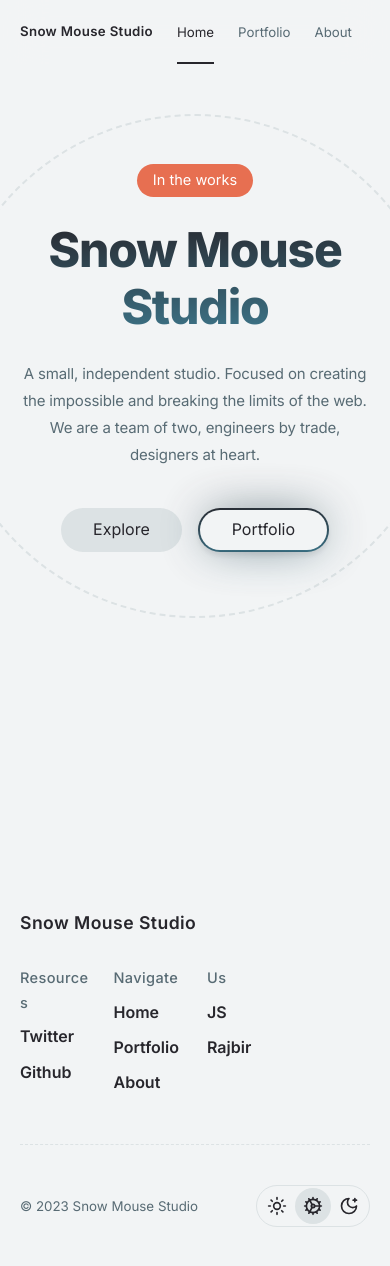
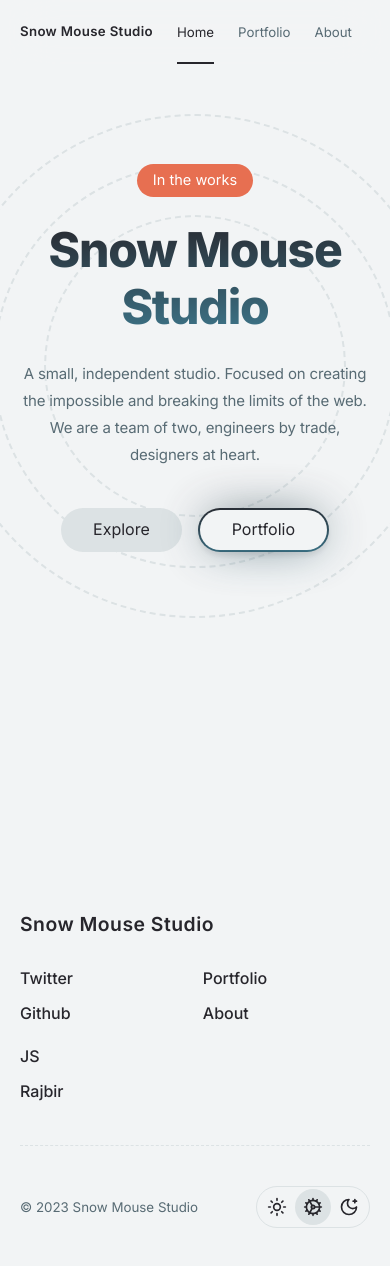
Before and after one commit to snowmousestudio/snowmouse, a Next.js app: page / in a window 390 px wide. Built offline with nearby package versions, Linux system fonts and the light colour scheme.

Commit message:
Fixed footer link spacing

```diff
--- a/app/(hero)/page.tsx
+++ b/app/(hero)/page.tsx
@@ -9,6 +9,8 @@ export default function Home() {
       <section className={styles.section}>
         <div className={styles.hero}>
           <div className={styles.circle} />
+          <div className={styles.circle} style={{ height: "80%" }} />
+          <div className={styles.circle} style={{ height: "60%" }} />
           <span className={styles.badge}>In the works</span>
           <h1 className={styles.title}>Snow Mouse Studio</h1>
           <div className={styles.subtitle}>
--- a/core/common/Footer/index.tsx
+++ b/core/common/Footer/index.tsx
@@ -8,18 +8,14 @@ export default function Footer() {
         <h3 className={styles.logo}>Snow Mouse Studio</h3>
         <div className={styles.links}>
           <div className={styles.column}>
-            <h5>Resources</h5>
             <a>Twitter</a>
             <a>Github</a>
           </div>
           <div className={styles.column}>
-            <h5>Navigate</h5>
-            <a>Home</a>
             <a>Portfolio</a>
             <a>About</a>
           </div>
           <div className={styles.column}>
-            <h5>Us</h5>
             <a>JS</a>
             <a>Rajbir</a>
           </div>
--- a/core/common/Footer/styles.module.scss
+++ b/core/common/Footer/styles.module.scss
@@ -12,7 +12,9 @@
     flex-direction: column;
     .logo {
       flex: 1;
-      margin-bottom: 20px;
+      margin-bottom: 24px;
+      font-weight: 600;
+      font-size: var(--font-lg);
     }
     .links {
       --grid-min: 18%;
@@ -20,22 +22,16 @@
       flex: 1;
       display: grid;
       grid-template-columns: repeat(auto-fill, minmax(var(--grid-min), 1fr));
-      grid-gap: 24px;
+      grid-gap: clamp(10px, 4vw, 20px);
       border-bottom: 1px dashed var(--border-color);
       padding-bottom: 40px;
     }
     .column {
       color: var(--fg);
-      h5 {
-        font-weight: 500;
-        color: var(--sub-fg);
-      }
       display: flex;
       flex-direction: column;
       gap: 8px;
-      padding: 8px 0;
-      font-weight: 600;
-
+      font-weight: 500;
     }
   }
   .copyright {
@@ -48,3 +44,13 @@
     margin: 0 auto;
   }
 }
+
+@media (max-width: 1023px) {
+  .footer {
+    .content {
+      .links {
+        --grid-min: 40%;
+      }
+    }
+  }
+}
--- a/core/common/Header/index.tsx
+++ b/core/common/Header/index.tsx
@@ -26,7 +26,9 @@ export default function Header() {
   return (
     <motion.header className={styles.header} layoutRoot>
       <nav>
-        <h3 className={styles.logo}>Snow Mouse Studio</h3>
+        <Link href="/">
+          <h3 className={styles.logo}>Snow Mouse Studio</h3>
+        </Link>
         <div className={styles.linkwrapper}>
           {links.map(({ href, text }, index) => {
             const active = href === pathname;
--- a/core/common/Header/styles.module.scss
+++ b/core/common/Header/styles.module.scss
@@ -9,7 +9,7 @@
   z-index: 3000;
   padding: 0 var(--inner-padding);
   height: 64px;
-  backdrop-filter: blur(20px);
+  backdrop-filter: blur(25px);
   overflow: hidden;
   font-size: var(--font-xs);
   &::before {
```
